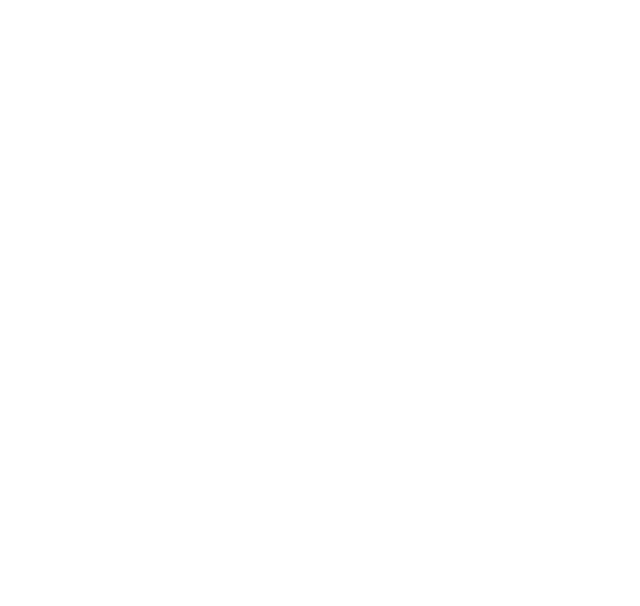
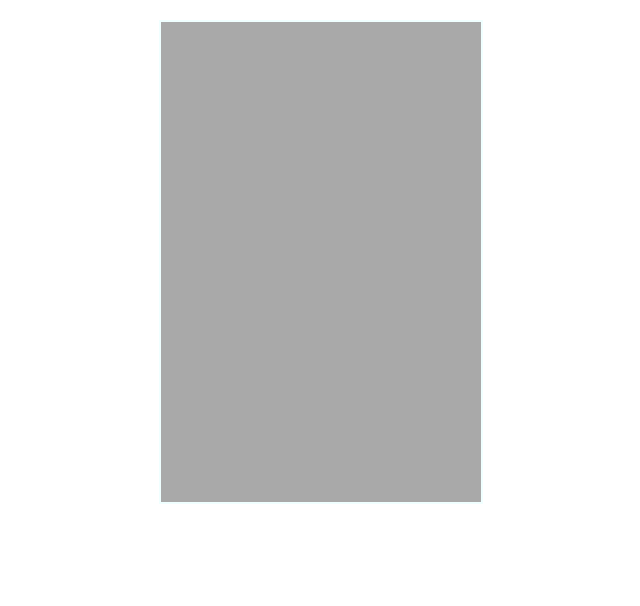
Before and after one commit to FueRobertHer/6ft_or_6ft, a website built with webpack: page index.html in a window 1280 px wide. Shown: the whole page, without its empty margins (319-959 px from the left). Built offline with nearby package versions, Linux system fonts and the light colour scheme; a web font is replaced by a local one.

Commit message:
Add base style change canvas size

```diff
--- a/assets/stylesheets/main.css
+++ b/assets/stylesheets/main.css
@@ -0,0 +1,13 @@
+body {
+  display: flex;
+  justify-content: center;
+  align-items: center;
+  height: vh;
+  width: vw;
+}
+
+#canvas {
+  background-color: darkgray;
+  margin: 20px;
+  border: 2px double;
+}
--- a/index.html
+++ b/index.html
@@ -19,9 +19,8 @@
 
 <body>
 
-  <div>
-    <canvas id="canvas" height="600" width="800"></canvas>
-  </div>
+  <canvas id="canvas" height="480" width="320"></canvas>
+
 
 </body>
 
```
